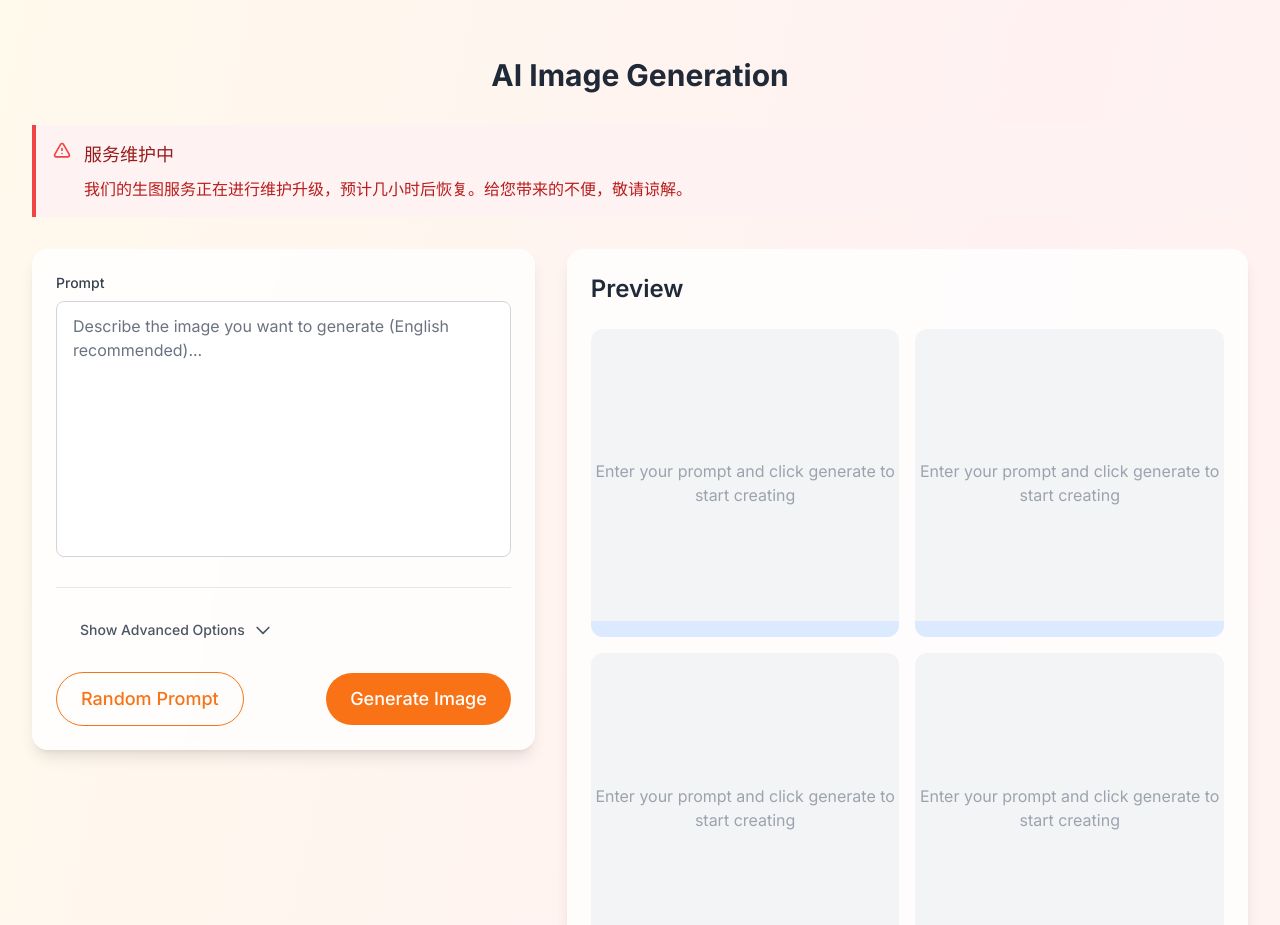
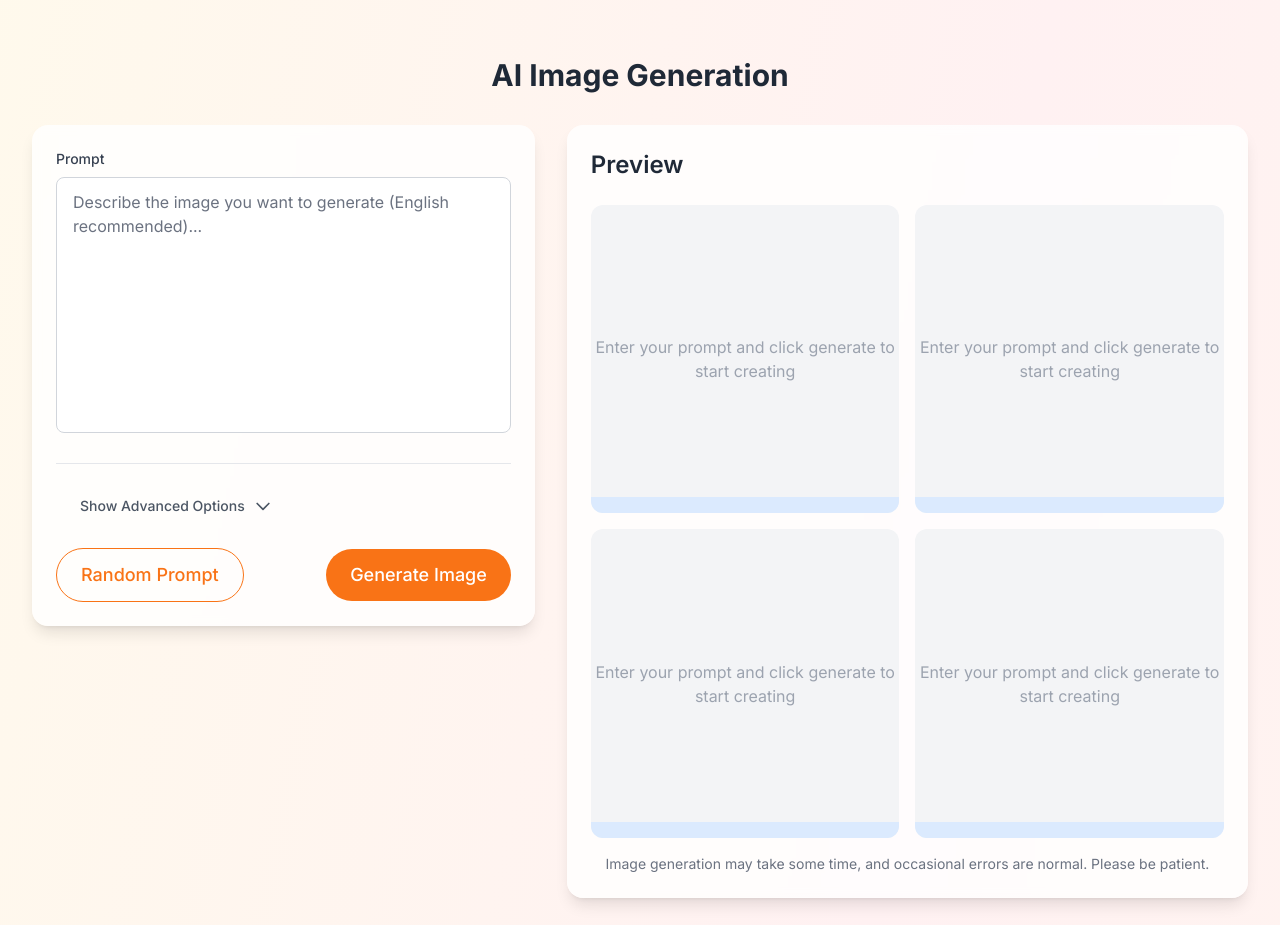
Before and after one commit to kazami287/FluxEz, a Next.js app: page /en/ in a window 1280 px wide. Shown: the part 1180-2105 px from the top of the page. Built offline with nearby package versions, Linux system fonts and the light colour scheme.

Commit message:
remove unreachable  tip

```diff
--- a/src/app/[locale]/HomeClient.tsx
+++ b/src/app/[locale]/HomeClient.tsx
@@ -328,23 +328,6 @@ export default function HomeClient() {
         <div className="max-w-7xl mx-auto">
           <h2 className="text-3xl font-bold text-center mb-8">{t('generate.title')}</h2>
 
-          {/* 维护提示 */}
-          <div className="mb-8 p-4 bg-red-50 border-l-4 border-red-500 rounded-r-lg">
-            <div className="flex items-start">
-              <div className="flex-shrink-0">
-                <svg className="h-5 w-5 text-red-500" fill="none" stroke="currentColor" viewBox="0 0 24 24">
-                  <path strokeLinecap="round" strokeLinejoin="round" strokeWidth={2} d="M12 9v2m0 4h.01m-6.938 4h13.856c1.54 0 2.502-1.667 1.732-3L13.732 4c-.77-1.333-2.694-1.333-3.464 0L3.34 16c-.77 1.333.192 3 1.732 3z" />
-                </svg>
-              </div>
-              <div className="ml-3">
-                <h3 className="text-lg font-medium text-red-800">服务维护中</h3>
-                <div className="mt-2 text-red-700">
-                  <p>我们的生图服务正在进行维护升级，预计几小时后恢复。给您带来的不便，敬请谅解。</p>
-                </div>
-              </div>
-            </div>
-          </div>
-
           <div className="grid grid-cols-1 md:grid-cols-7 gap-8">
             <div className="md:col-span-3">
               <GenerateForm
```
